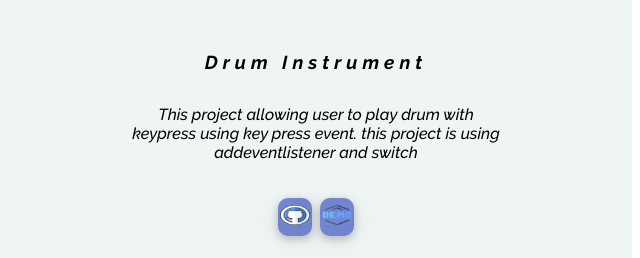
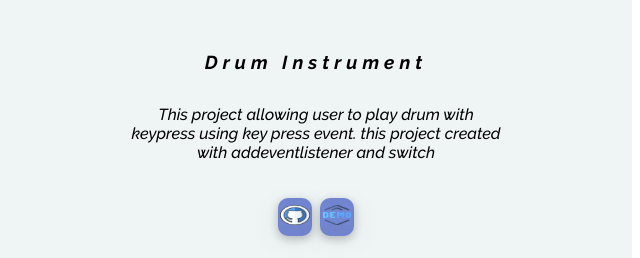
Before and after one commit to srongov/portfolio1, a plain HTML site: page index.html in a window 1280 px wide. Shown: the part 1735-1993 px from the top of the page, 0-640 px from the left. Drawn offline with Linux system fonts and the light colour scheme.

Commit message:
change 12

```diff
--- a/index.html
+++ b/index.html
@@ -99,7 +99,7 @@
                     <h3>Drum Instrument</h3>
                 </div>
                 <div class="project2-desc">
-                    <p>This project allowing user to play drum with keypress using key press event. this project is using addeventlistener and switch</p>
+                    <p>This project allowing user to play drum with keypress using key press event. this project created with addeventlistener and switch</p>
                 </div>
                 <div class="project2-link">
                     <a href="https://github.com/srongov/drum" class="btn"><img id="githublink" src="image/githublink.png" alt="githublink"></a>
```
